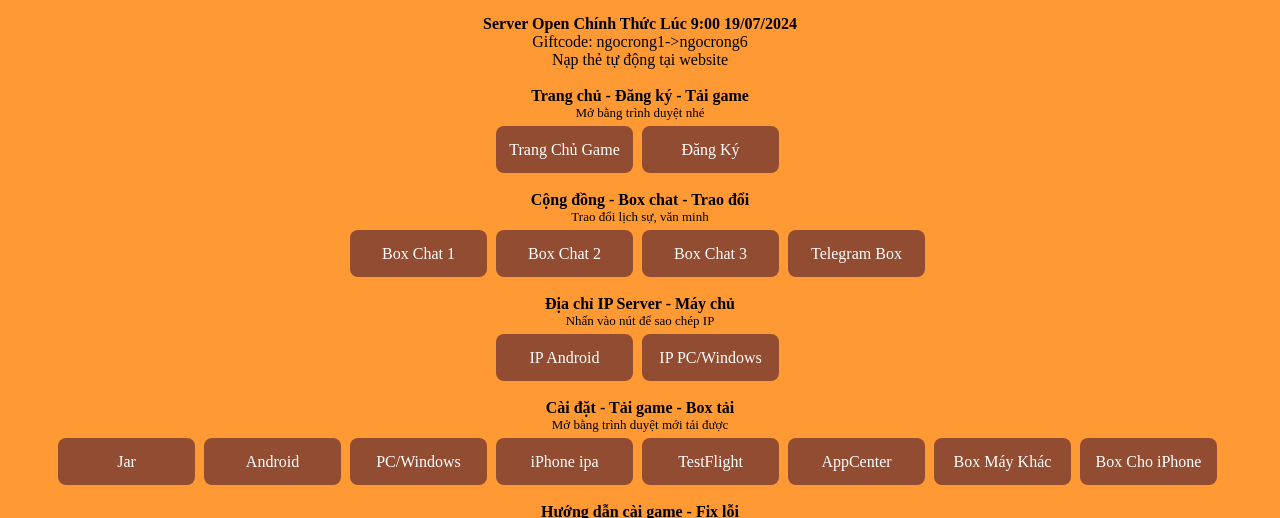
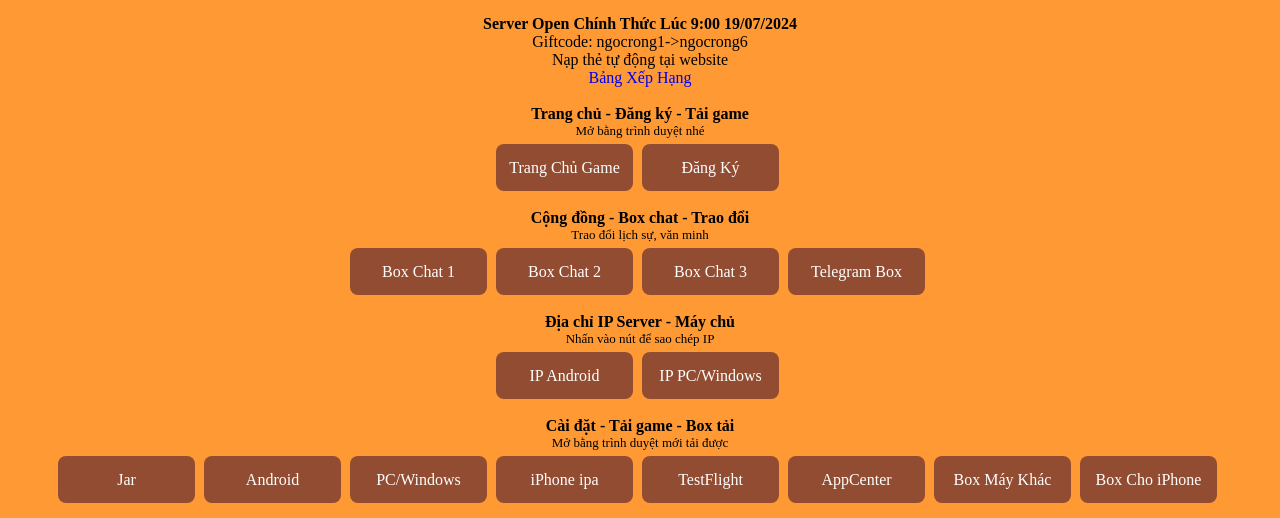
Before and after one commit to kietsieudz/ThanhDi.github.io, a plain HTML site: page index.html in a window 1280 px wide. Shown: the part 268-786 px from the top of the page. Drawn offline with nearby package versions, Linux system fonts and the light colour scheme; some packages are replaced by stand-ins of ours; a script that the page names is missing; a web font is replaced by a local one.

Commit message:
Update index.html

```diff
--- a/index.html
+++ b/index.html
@@ -41,6 +41,7 @@
         <h4 style="color: #000">Server Open Chính Thức Lúc 9:00 <span id="date"></span></h4>
         <p style="color: #000">Giftcode: ngocrong1->ngocrong6</p>
          <p style="color: #000">Nạp thẻ tự động tại website</p>
+        <a href="https://ngocrongnthev.com/bang-xep-hang-dua-top" >Bảng Xếp Hạng</a>
     </div>
     </div>
     <br>
```
